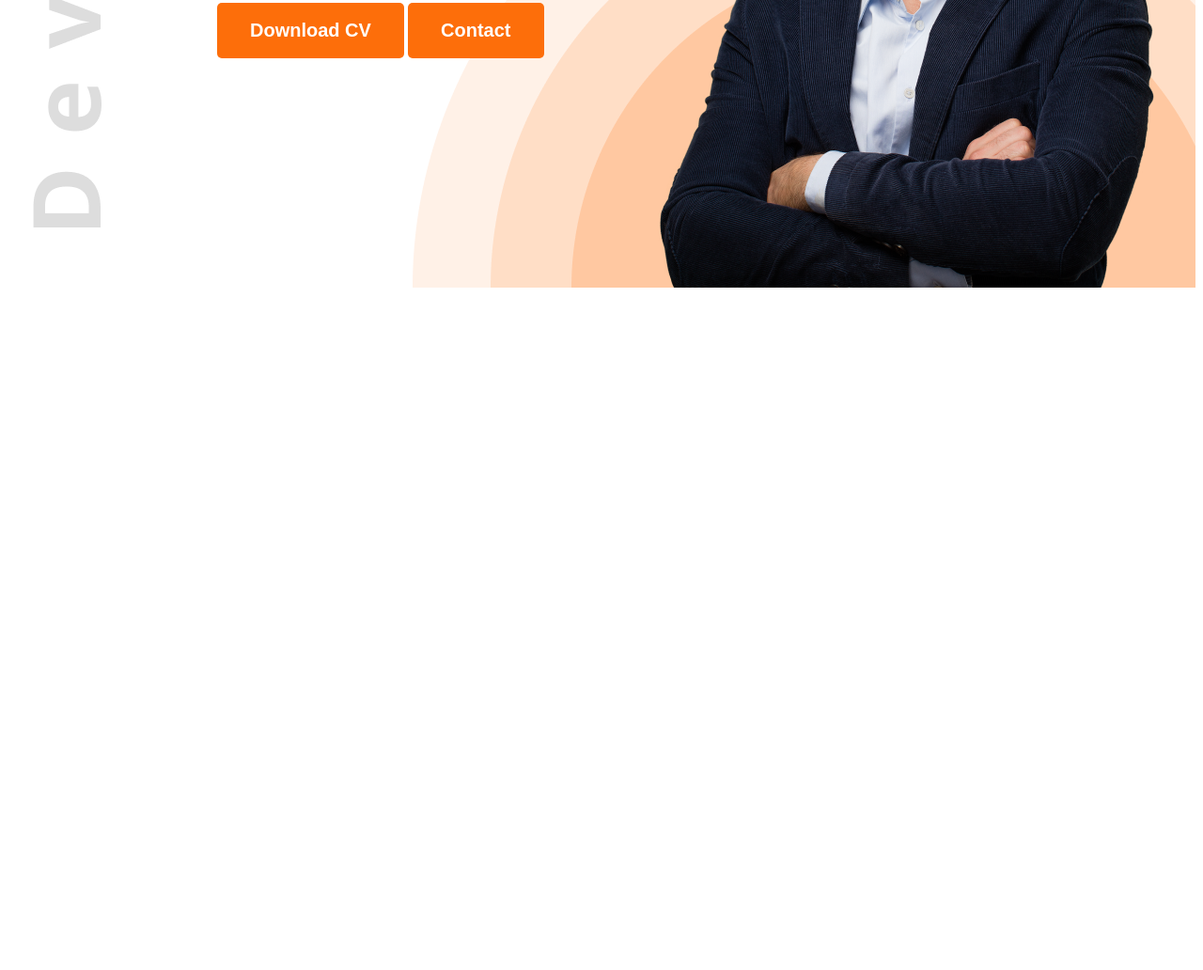
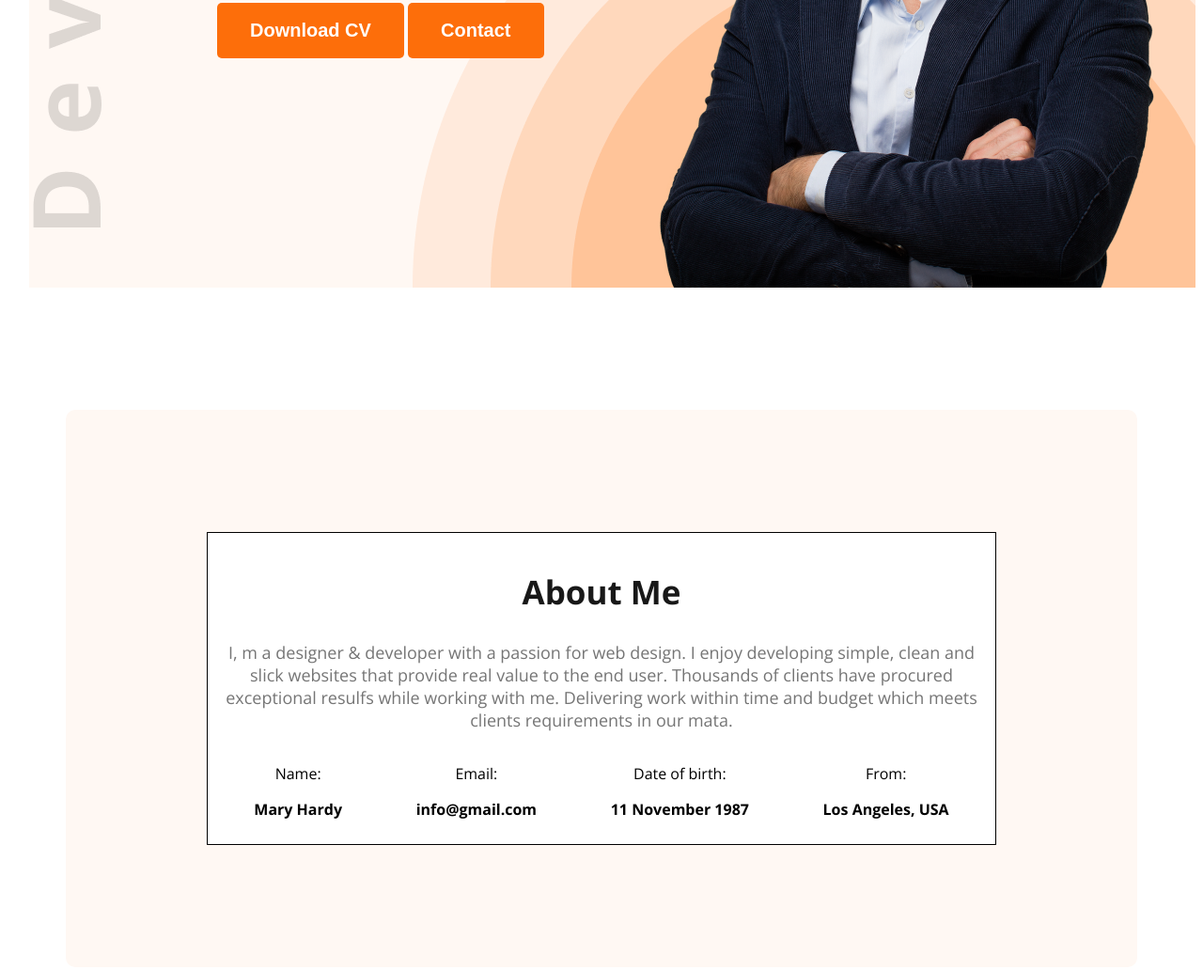
Before and after one commit to Nazmul0197/web-developer, a plain HTML site: page index.html in a window 1280 px wide. Shown: the part 559-1591 px from the top of the page at 94% size. Before the commit the page ends 890 px from the top, so only its background shows below. Drawn offline with nearby package versions, Linux system fonts and the light colour scheme.

Commit message:
about section commit

```diff
--- a/index.html
+++ b/index.html
@@ -15,7 +15,7 @@
 </head>
 
 <body class="open-sans-normal">
-    <header class="header">
+    <header class="header secondare-bg">
         <nav>
             <h3 class="nav-title">Ma<span class="text-primary">r</span>y</h3>
             <ul>
@@ -42,6 +42,34 @@
     </header>
 
     <main>
+        <section class="about secondare-bg">
+            <div class="about-center">
+           <h1 class="section-title">About Me</h1>
+           <p class="section-description">I, m a designer & developer with a passion for web design. I enjoy developing simple, clean and slick websites that provide real value to the end user. Thousands of clients have procured exceptional resulfs while working with me. Delivering work within time and budget which meets clients requirements in our mata.</p>
+
+           <div class="about-items">
+           <!-- .about-item*4>p.item-title+p.item-description -->
+            <div class="about-item">
+                <p class="item-title">Name:</p>
+                <p class="item-description">Mary Hardy </p>
+            </div>
+            <div class="about-item">
+                <p class="item-title">Email:</p>
+                <p class="item-description">info@gmail.com</p>
+            </div>
+            <div class="about-item">
+                <p class="item-title">Date of birth:</p>
+                <p class="item-description">11 November 1987</p>
+            </div>
+            <div class="about-item">
+                <p class="item-title">From:</p>
+                <p class="item-description">Los Angeles, USA</p>
+            </div>
+             </div>
+           </div>
+           </div>
+
+        </section>
 
     </main>
 
--- a/style/portfolio.css
+++ b/style/portfolio.css
@@ -10,6 +10,10 @@
 }
 
 /* share style */
+
+.secondare-bg{
+    background-color: #FFF8F3;
+}
 .text-primary{
     color: #FD6E0A;
 }
@@ -25,10 +29,20 @@
     color: white;
     border-radius: 5px;
     border: none;
+}
 
 
+.section-title{
+    font-size: 35px;
+    font-weight: bold;
+    color: #181818;
 }
 
+.section-description{
+    font-size: 18px;
+    font-weight: 400px;
+    color: #757575;
+}
 /* header backgraund style */
 
 .header{
@@ -91,3 +105,34 @@ nav li a{
     line-height: 30px;
 
 }
+
+/* main styles */
+
+main{
+    max-width: 1140px;
+    margin: 0 auto;
+}
+
+
+/* about styles*/
+.about{
+    border-radius: 10px;
+    padding: 130px 150px;
+    margin-top: 130px;
+    text-align: center;
+}
+
+.about-center{
+    border: 1px solid black;
+    background-color: white;
+    padding: 10px;
+}
+
+ .about-items{
+    display: flex;
+    justify-content: space-around;
+}
+
+.item-description{
+    font-weight: bold;
+}
```
